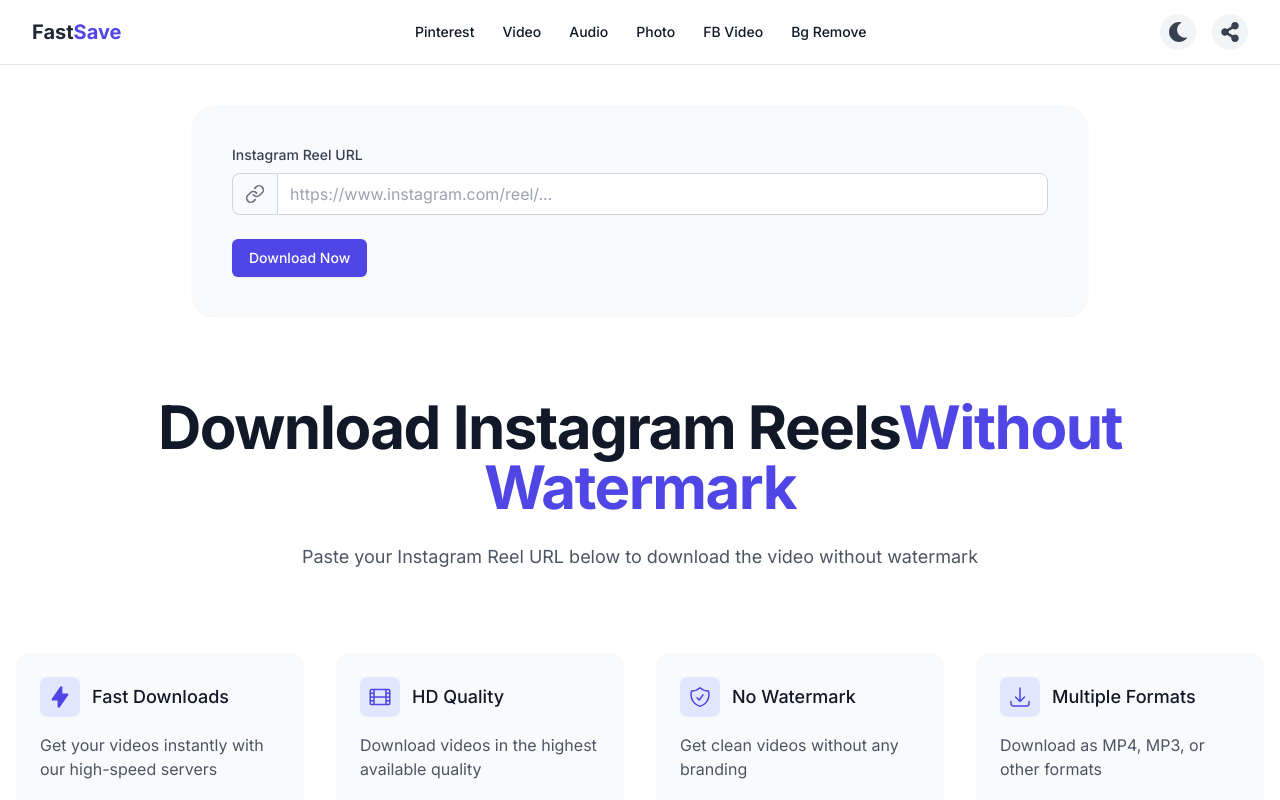
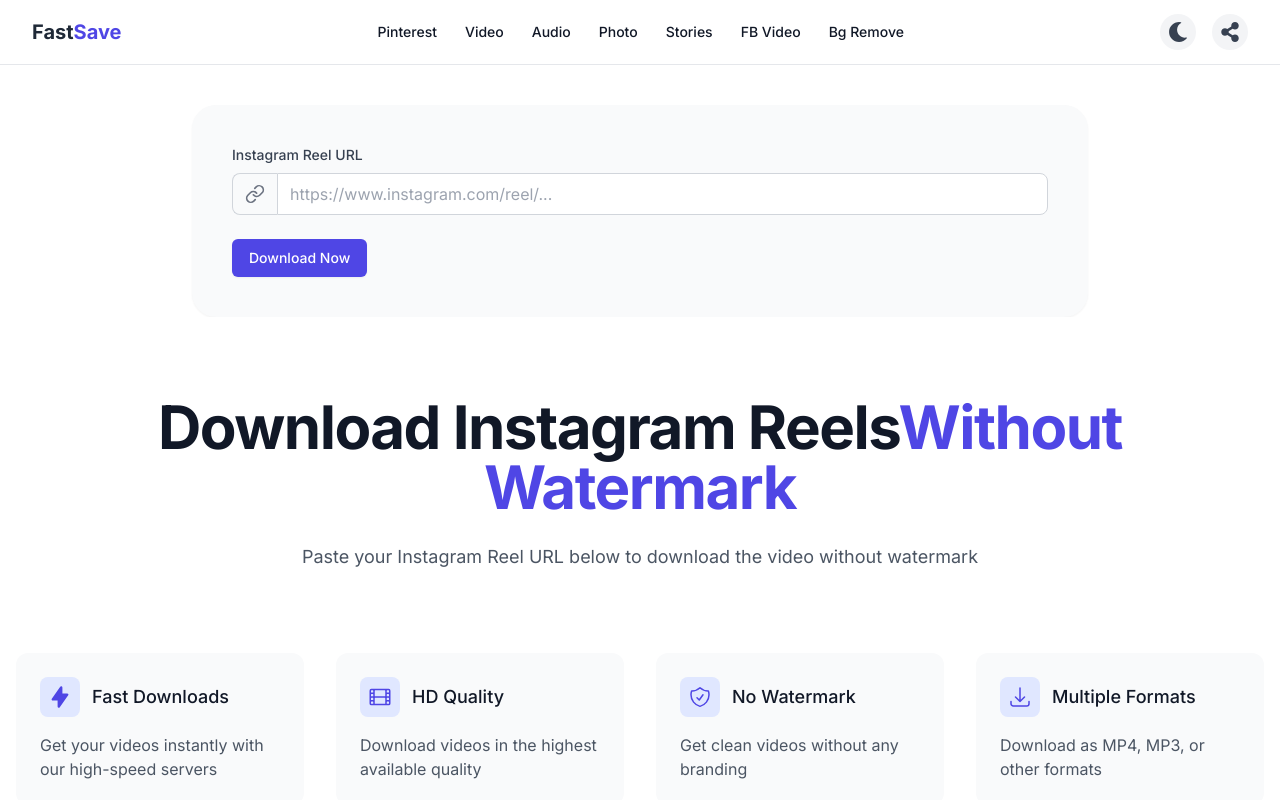
Before and after one commit to y2codedev/fast-save, a Next.js app: page / in a window 1280 px wide. Shown: the top 800 px of the page. Built offline with nearby package versions, Linux system fonts and the light colour scheme.

Commit message:
add share com..

```diff
--- a/src/components/sections/DownloadForm.tsx
+++ b/src/components/sections/DownloadForm.tsx
@@ -1,7 +1,6 @@
 'use client';
 
 import { useState } from 'react';
-
 import { ReelResult, Toast, InputField, Button } from '@/constants';
 import { downloadVideo } from '@/app/actions/download';
 
--- a/src/constants/data.ts
+++ b/src/constants/data.ts
@@ -176,20 +176,20 @@
         icon: PhotoIcon,
         ariaLabel: 'Photo',
     },
-    // {
-    //     id: 5,
-    //     href: '/stories',
-    //     icon: CameraIcon,
-    //     ariaLabel: 'Stories',
-    // },
     {
         id: 5,
+        href: '/stories',
+        icon: CameraIcon,
+        ariaLabel: 'Stories',
+    },
+    {
+        id: 6,
         href: '/fb-video',
         icon: PlayCircleIcon,
         ariaLabel: 'FB Video',
     },
     {
-        id: 6,
+        id: 7,
         href: '/bg-remover',
         icon: ScissorsIcon,
         ariaLabel: 'Bg Remove',
```
